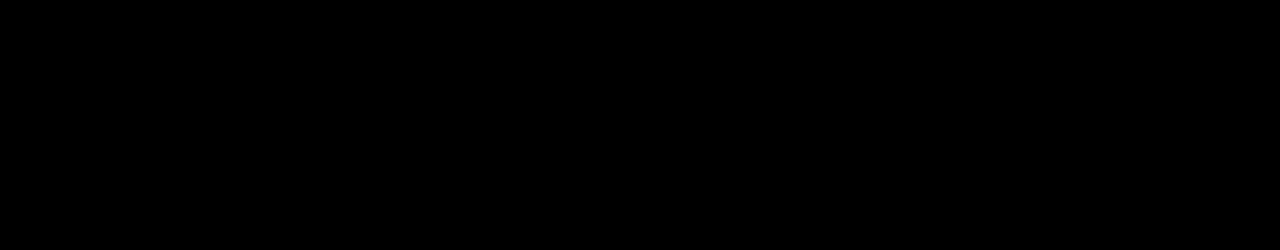
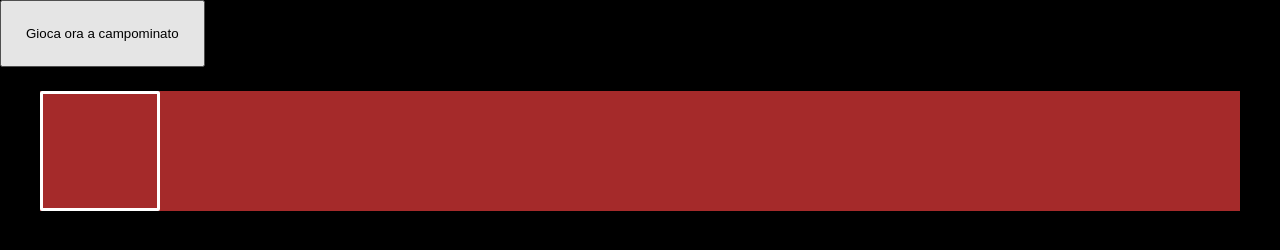
Before and after one commit to Andrearusso94/js-campominato-grid, a plain HTML site: page index.html in a window 1280 px wide. Drawn offline with Linux system fonts and the light colour scheme.

Commit message:
html/css structure

```diff
--- a/assets/css/style.css
+++ b/assets/css/style.css
@@ -7,3 +7,26 @@
 body{
     background-color: black;
 }
+
+.container{
+    max-width: 1200px;
+    margin: 1.5rem auto;
+    display: flex;
+    flex-wrap: wrap;
+    background-color: brown;
+
+
+}
+
+button{
+    padding: 1.5rem;
+    text-align: center;
+
+}
+
+.casella{
+    aspect-ratio: 1/1;
+    width: calc(100% / 10);
+    border-radius: 2px;
+    border: solid white;
+}
--- a/assets/js/main.js
+++ b/assets/js/main.js
@@ -1 +1,9 @@
-alert("ciao")
+//Consegna
+//L'utente clicca su un bottone che genererà una griglia di gioco quadrata. Ogni cella ha un numero progressivo, da 1 a 100.
+//Ci saranno quindi 10 caselle per ognuna delle 10 righe.
+//Quando l'utente clicca su ogni cella, la cella cliccata si colora di azzurro ed emetto un messaggio in console con il numero della cella cliccata.
+
+//L'utente clicca su un bottone che genererà una griglia di gioco quadrata.
+const buttonGenerator = document.getElementById("go");
+
+/
--- a/index.html
+++ b/index.html
@@ -8,8 +8,11 @@
     <title>Document</title>
 </head>
 <body>
+     <button id="go">Gioca ora a campominato</button>
+<div class="container">
 
-
+<div class="casella"></div>
+</div>
 
     <script src="./assets/js/main.js"></script>
 </body>
```
